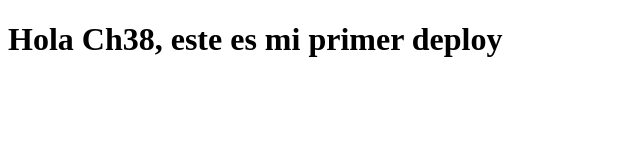
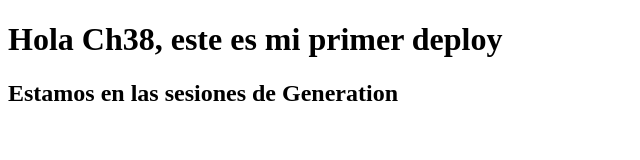
Before and after one commit to Reizaiv/-Ch38-sesiones, a plain HTML site: page index.html in a window 1280 px wide. Shown: the whole page, without its empty margins (0-640 px from the left). Drawn offline with Linux system fonts and the light colour scheme.

Commit message:
ci:subtitulo como descripcion

```diff
--- a/index.html
+++ b/index.html
@@ -6,5 +6,6 @@
 
 	<body>
 		<h1>Hola Ch38, este es mi primer deploy</h1>
+		<h2>Estamos en las sesiones de Generation</h2>
 	</body>
 </html>
```
